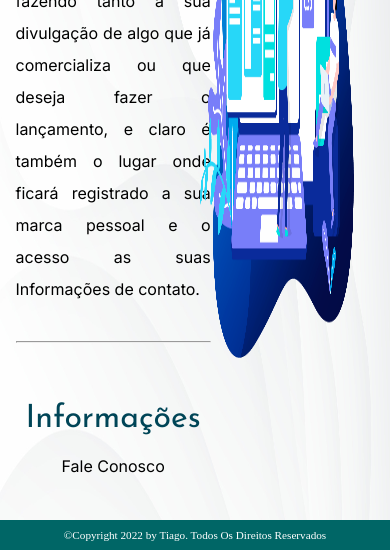
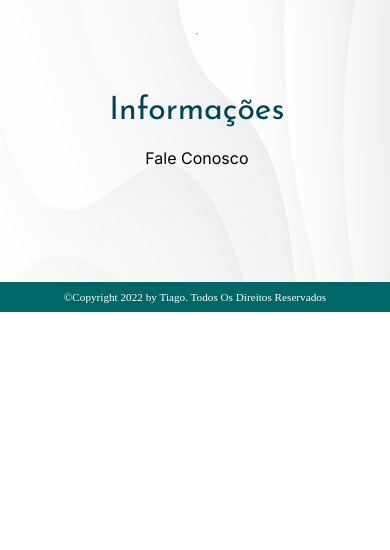
Before and after one commit to SdTiagoSilva/tiron.hithub.io, a plain HTML site: page index.html in a window 390 px wide. Shown: the part 872-1422 px from the top of the page. After the commit the page ends 1184 px from the top, so only its background shows below. Drawn offline with Linux system fonts and the light colour scheme; files whose address does not match are found by name; a web font is replaced by a local one.

Commit message:
Responsividade 1.1

```diff
--- a/index.html
+++ b/index.html
@@ -14,7 +14,8 @@
     <link href="https://fonts.googleapis.com/css2?family=Amatic+SC:wght@700&family=Josefin+Sans:wght@300;400&display=swap" rel="stylesheet">
     <link href="https://fonts.googleapis.com/css2?family=Inter&display=swap" rel="stylesheet">
     <script src="https://kit.fontawesome.com/7c8029bdbc.js" crossorigin="anonymous"></script>
-    <title>Meu Site</title>
+    <link rel="icon" type="image/png" href="./img/logo.png"/>
+    <title>Tiron</title>
 </head>
 
 <body>
@@ -54,11 +55,11 @@
 
             <div class="conteudo-home">
 
-                <article> <br>
-
                     <h2>Que tal entendermos melhor o porque você precisa de um site</h2> <br>
 
-                    <p>Bom é através do seu site que você poderá divulgar suas ideias ao mundo sejam amigos, conhecidos e principalmente clientes, será onde você poderá anunciar seus produtos fazendo tanto a sua divulgação de algo que já comercializa ou que deseja fazer o lançamento, e claro é também o lugar onde ficará registrado a sua marca pessoal e o acesso as suas Informações de contato.</p> <br> <br>
+                    <p>Bom, é através do seu site que você poderá divulgar suas ideias ao mundo sejam amigos, conhecidos e principalmente clientes, será onde você poderá anunciar seus produtos fazendo tanto a sua divulgação de algo que já comercializa ou que deseja fazer o lançamento, e claro é também o lugar onde ficará registrado a sua marca pessoal e o acesso as suas Informações de contato.</p>
+
+                    <br> <br>
 
                     <hr>
 
@@ -68,13 +69,11 @@
                         </a>
                     </aside>
 
-                  </article>
-
             </div>
 
             <div class="img-principal"> <img src="./img/webdev.png" alt="Web Designer"> </div>
 
-        </div> <br>
+        </div>
 
     </main>
 
--- a/style.css
+++ b/style.css
@@ -1,18 +1,22 @@
 @media only screen and (max-width: 900px) {
 
-    .conteiner {
+    .conteudo-home {
+        width: 85% !important;
         display: flex;
         flex-direction: column;
-        width: 100%;
+        position: absolute;
     }
 
-    .principal img {
-        width: 33%;
+    .img-principal {
+        display: none;
+        visibility: hidden;
     }
 
-    .conteudo-home {
-        width: 33%;
+    .img-principal img {
+        display: none;
+        visibility: hidden;
     }
+
 }
 
 * {
@@ -36,7 +40,7 @@ p {font-size: 3em; color: rgb(0, 0, 0);}
 body {
     background-attachment: fixed;
     background-image: url(./img/bg.jpg);
-    width: 100%;
+    width: 100vw;
     background-size: 100%;
 }
 
@@ -154,7 +158,7 @@ body {
 
 .conteiner {
     flex-wrap: wrap;
-    width: 100%;
+    width: 100vw;
     min-height: 100vh;
     padding: 20px 8%;
     display: flex;
@@ -181,9 +185,9 @@ body {
     width: 50%;
     min-height: 100vh;
     display: flex;
-    flex-direction: row;
     justify-content: center;
     align-items: center;
+    flex-direction: column;
 }
 
 .principal h2 {
```
